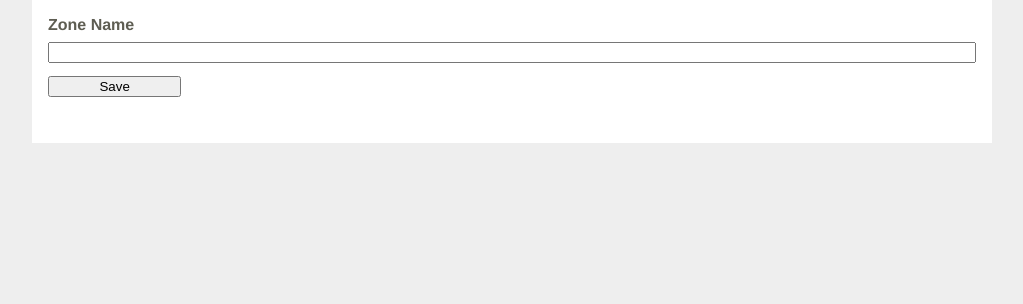
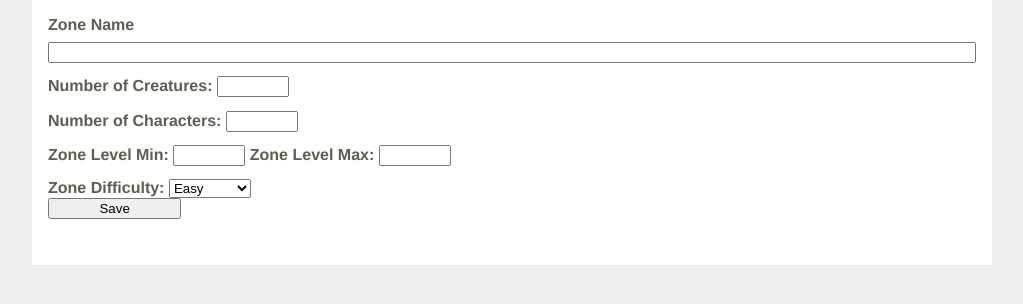
Before and after one commit to HoldenB/grunt-db, a Flask app: page /zones/create in a window 1280 px wide. Shown: the part 99-403 px from the top of the page, without its empty margins (128-1151 px from the left). Run offline with Flask 2, Linux system fonts and the light colour scheme; the visitor is signed in with stand-in values (Sample User, id 1); data comes from the database, SQL or seed files in the repository.

Commit message:
Added zone min/max and allow create/update zone to accept all fields

```diff
--- a/gamr/schemas/game_db_schema.sql
+++ b/gamr/schemas/game_db_schema.sql
@@ -18,7 +18,8 @@ CREATE TABLE zone (
     num_characters INTEGER NOT NULL,
     num_creatures INTEGER NOT NULL,
     zone_name TEXT UNIQUE NOT NULL,
-    zone_level_range TEXT NOT NULL,
+    zone_level_range_min INTEGER NOT NULL,
+    zone_level_range_max INTEGER NOT NULL,
     difficulty TEXT NOT NULL,
     FOREIGN KEY (user_id) REFERENCES user (id)
 );
@@ -54,16 +55,16 @@ CREATE TABLE character (
 ------------------------------------------------------------------------------------------
 -- ZONES
 -- Premade zone 1
-INSERT INTO zone (num_characters, num_creatures, zone_name, zone_level_range, difficulty)
-VALUES ('300', '300', 'Elwynn Forest', '1-20', 'Easy');
+INSERT INTO zone (num_characters, num_creatures, zone_name, zone_level_range_min, zone_level_range_max, difficulty)
+VALUES ('300', '300', 'Elwynn Forest', 1, 20, 'Easy');
 
 -- Premade zone 2
-INSERT INTO zone (num_characters, num_creatures, zone_name, zone_level_range, difficulty)
-VALUES ('100', '100', 'Prateek''s Valley', '90-100', 'Very Hard');
+INSERT INTO zone (num_characters, num_creatures, zone_name, zone_level_range_min, zone_level_range_max, difficulty)
+VALUES ('100', '100', 'Prateek''s Valley', 90, 100, 'Very Hard');
 
 -- Premade zone 3
-INSERT INTO zone (num_characters, num_creatures, zone_name, zone_level_range, difficulty)
-VALUES ('40', '250', 'The Green Hills', '50-60', 'Moderately Hard');
+INSERT INTO zone (num_characters, num_creatures, zone_name, zone_level_range_min, zone_level_range_max, difficulty)
+VALUES ('40', '250', 'The Green Hills', 50, 60, 'Moderately Hard');
 
 ------------------------------------------------------------------------------------------
 -- WEAPONS
--- a/gamr/static/base.css
+++ b/gamr/static/base.css
@@ -138,3 +138,10 @@ html {
     text-align: center;
     margin-right: 120px;
   }
+
+  .label-left-hand label {
+    text-align: right;
+    clear: both;
+    float:left;
+    margin-right:15px;
+}
--- a/gamr/templates/zones/zone_create.html
+++ b/gamr/templates/zones/zone_create.html
@@ -1,13 +1,41 @@
 {% extends 'base.html' %}
 
 {% block header %}
-  <h1>{% block title %}New Zone{% endblock %}</h1>
+<h1>{% block title %}New Zone{% endblock %}</h1>
 {% endblock %}
 
 {% block content %}
-  <form method="post">
-    <label for="zone_name">Zone Name</label>
-    <input name="zone_name" id="zone_name" value="{{ request.form['zone_name'] }}" required>
-    <input type="submit" value="Save">
-  </form>
+<form method="post">
+  <label for="zone_name">Zone Name</label>
+  <input name="zone_name" id="zone_name"
+    value="{{ request.form['zone_name'] }}" required>
+  <div class="form-group">
+    <label for="num_creatures">Number of Creatures: </label>
+    <input type="number" name="num_creatures" min="1" max="9999"
+      value="{{ request.form['num_creatures'] }}" required>
+  </div>
+  <div class="form-group">
+    <label for="num_characters">Number of Characters: </label>
+    <input type="number" name="num_characters" min="1" max="9999"
+      value="{{ request.form['num_characters'] }}" required>
+  </div>
+  <div class="form-group">
+    <label for="zone_level_range_min">Zone Level Min: </label>
+    <input type="number" name="zone_level_range_min" min="1" max="9999"
+      value="{{ request.form['zone_level_range_min'] }}" required>
+    <label for="zone_level_range_max">Zone Level Max: </label>
+    <input type="number" name="zone_level_range_max" min="1" max="9999"
+      value="{{ request.form['zone_level_range_max'] }}" required>
+  </div>
+  <div class="form-group">
+    <label for="difficulty">Zone Difficulty: </label>
+    <select name="difficulty" value="{{ request.form['difficulty'] }}" required>
+      <option value="Easy">Easy</option>
+      <option value="Medium">Medium</option>
+      <option value="Hard">Hard</option>
+      <option value="Very Hard">Very Hard</option>
+    </select>
+  </div>
+  <input type="submit" value="Save">
+</form>
 {% endblock %}
--- a/gamr/templates/zones/zone_index.html
+++ b/gamr/templates/zones/zone_index.html
@@ -21,7 +21,7 @@
         <div>
           <h1>{{ zone['zone_name'] }}</h1>
           <div class="about">created on: {{ zone['created'] }}</div>
-          <div>Level Range: {{ zone['zone_level_range'] }} | Difficulty: {{ zone['difficulty'] }}</div>
+          <div>Level Range: {{ zone['zone_level_range_min'] }} - {{ zone['zone_level_range_max'] }} | Difficulty: {{ zone['difficulty'] }}</div>
           <div>Characters: {{ zone['num_characters'] }} | Creatures: {{ zone['num_creatures'] }}</div>
         </div>
       {% if g.user['id'] == zone['user_id'] %}
--- a/gamr/zones.py
+++ b/gamr/zones.py
@@ -10,11 +10,23 @@ from gamr.db import get_db
 
 bp = Blueprint('zones', __name__)
 
+class ZoneRequest:
+    def __init__(self, request):
+        self.zone_name = request.form['zone_name']
+        self.num_creatures = request.form['num_creatures']
+        self.num_characters = request.form['num_characters']
+        self.zone_level_range_min = request.form['zone_level_range_min']
+        self.zone_level_range_max = request.form['zone_level_range_max']
+        self.difficulty = request.form['difficulty']
+
+    def verify (self):
+        return (self.zone_name and self.num_creatures and self.num_characters
+                and self.zone_level_range_min and self.zone_level_range_max)
+
 
 def get_zone(id, check_zone=True):
     zone = get_db().execute(
-        'SELECT z.id, z.user_id, created, num_characters, num_creatures'
-        ' zone_name, zone_level_range, difficulty'
+        'SELECT *'
         ' FROM zone z JOIN user u ON z.user_id = u.id'
         ' WHERE z.id = ?',
         (id,)
@@ -49,21 +61,22 @@ def zone_index():
 @login_required
 def create():
     if request.method == 'POST':
-        zone_name = request.form['zone_name']
+        zone = ZoneRequest(request)
         error = None
 
-        if not zone_name:
-            error = 'Zone name is required.'
+        if not zone.verify():
+            error = 'All fields are required to create a zone.'
 
         if error is not None:
             flash(error)
         else:
             db = get_db()
             db.execute(
-                'INSERT INTO zone (zone_name, user_id, zone_level_range, difficulty,'
-                ' num_creatures, num_characters)'
-                ' VALUES (?, ?, ?, ?, ?, ?)',
-                (zone_name, g.user['id'], '1-20', 'Easy', 1, 1)
+                'INSERT INTO zone (user_id, num_characters, num_creatures,'
+                ' zone_name, zone_level_range_min, zone_level_range_max, difficulty)'
+                ' VALUES (?, ?, ?, ?, ?, ?, ?)',
+                (g.user['id'], zone.num_characters, zone.num_creatures, zone.zone_name, \
+                    zone.zone_level_range_min, zone.zone_level_range_max, zone.difficulty)
             )
             db.commit()
 
@@ -78,20 +91,24 @@ def update(id):
     zone = get_zone(id)
 
     if request.method == 'POST':
-        zone_name = request.form['zone_name']
+        zone = ZoneRequest(request)
         error = None
 
-        if not zone_name:
-            error = 'Zone name is required.'
+        if not zone.verify():
+            error = 'All fields are required to create a zone.'
 
         if error is not None:
             flash(error)
         else:
             db = get_db()
             db.execute(
-                'UPDATE zone SET zone_name = ?'
+                'UPDATE zone SET num_characters = ?, num_creatures = ?,'
+                ' zone_name = ?, zone_level_range_min = ?, zone_level_range_max = ?,'
+                ' difficulty = ?'
                 ' WHERE id = ?',
-                (zone_name, id)
+                (zone.num_characters, zone.num_creatures, zone.zone_name, \
+                    zone.zone_level_range_min, zone.zone_level_range_max, \
+                    zone.difficulty, id)
             )
             db.commit()
             return redirect(url_for('zones.zone_index'))
```
Also changed, not shown: gamr/templates/zones/zone_update.html (+29 -1 lines).
